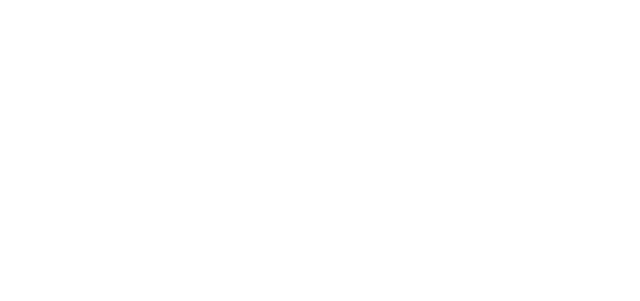
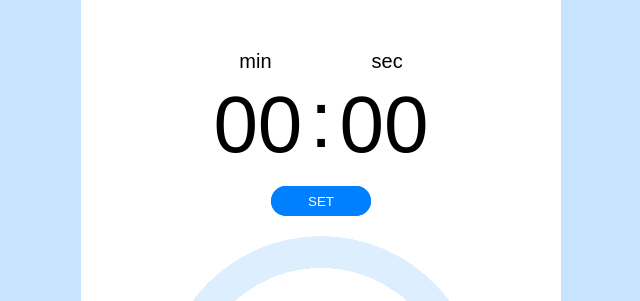
Before and after one commit to chtototo/timer, a plain HTML site: page index.html in a window 1280 px wide. Shown: the top 301 px of the page, without its empty margins (319-959 px from the left). Drawn offline with Linux system fonts and the light colour scheme.

Commit message:
timer works

```diff
--- a/index.html
+++ b/index.html
@@ -6,22 +6,38 @@
     <title>TIMER</title>
 </head>
 <body>
-<div class="main">
-    <div id="timer" role="progressbar" aria-valuenow="70" aria-valuemin="0" aria-valuemax="60" style="--value:00"></div>
+<div class="main" id="main">
+    <div class="text">
+        <p class="txt">min</p>
+        <p class="txt">sec</p>
+    </div>
+    <div class="inp">
+        <input id="minutes" type="text" onclick="clearValue('minutes')" value="00">
+        <p class="toch">:</p>
+        <input id="seconds" type="text" onclick="clearValue('seconds')" value="00">
+    </div>
+    <div class="setTime">
+        <button id="setTimeBtn" class="setTime" onclick="timer()">SET</button>
+    </div>
+    <div id="timer" role="progressbar" aria-valuenow="--value" aria-valuemin="0" aria-valuemax="--value" style="--value:00"></div>
 </div>
 
 <script>
+function timer() {
     const timer = document.getElementById('timer')
-let i = 60;
+    let sec = Number(document.getElementById('minutes').value) * 60 + Number(document.getElementById('seconds').value);
+    let i = sec+1;
     setInterval(() => {
         i--
-    let value = i * 100 / 60
+        let value = i * 100 / sec;
         timer.style = '--value:'+ value
-    if(i === 0) {
-        i = 60
+        if(i <= 0) {
+            i = 0;
+            location.reload()
         }
-    timer.innerText = i
+        timer.innerText = Math.floor(i / 60) + ':' + i % 60
     }, 1000)
+}
 </script>
 
 </body>
--- a/script.js
+++ b/script.js
@@ -0,0 +1,3 @@
+function clearValue(id) {
+    document.getElementById(id).value='';
+}
--- a/style.css
+++ b/style.css
@@ -10,7 +10,7 @@
 }
 
 div[role="progressbar"] {
-  --size: 12rem;
+  --size: 20rem;
   --fg: rgb(0, 128, 255);
   --bg: #def;
   --pgPercentage: var(--value);
@@ -29,15 +29,76 @@ div[role="progressbar"] {
   color: var(--fg);
 }
 
-div[role="progressbar"]::before {
 
+body {
+  background-color: rgb(198, 227, 255);
+  padding: 0px;
+  margin: 0px;
 }
 
-/* demo */
-body {
+.main {
+  display: flex;
+  flex-direction: column;
+  align-items: center;
+  background-color: #fff;
+  height: 100vh;
+  width: 480px;
+  margin: 0px;
+  max-width: 500px;
+  margin-left: auto;
+  margin-right: auto;
+}
+
+
+.text {
+  display: flex;
+  flex-direction: row;
+  margin-top: 50px;
+  font-family: Arial, Helvetica, sans-serif;
+}
+
+.inp {
+  display: flex;
+  margin-bottom: 10px;
+  margin-top: 1px;
+}
+
+.txt {
+  font-size: 20px;
+  margin: 0px 50px 0px 50px;
+}
+
+input {
+  height: 100px;
+  width: 100px;
+  font-family: Arial, Helvetica, sans-serif;
+  font-size: 80px;
+  text-align: center;
+  border-width: 0px;
+  outline: none;
+}
+
+.toch {
+  font-size: 80px;
+  font-family: Arial, Helvetica, sans-serif;
   margin: 0;
-  display: flex;
-  align-items: center;
-  justify-content: center;
-  height: 100vh;
 }
+
+.setTime {
+  margin-bottom: 20px;
+  border-radius: 25px;
+  border-width: 0px;
+  height: 30px;
+  width: 100px;
+  font-family: Arial, Helvetica, sans-serif;
+  color: #fff;
+  background-color: rgb(0, 128, 255);
+}
+
+.setTime:hover {
+  background-color: rgb(0, 115, 230);
+}
+
+.setTime:active {
+  background-color: rgb(0, 99, 199);
+}
```
Lines whose indentation alone changed are shown as unchanged.
